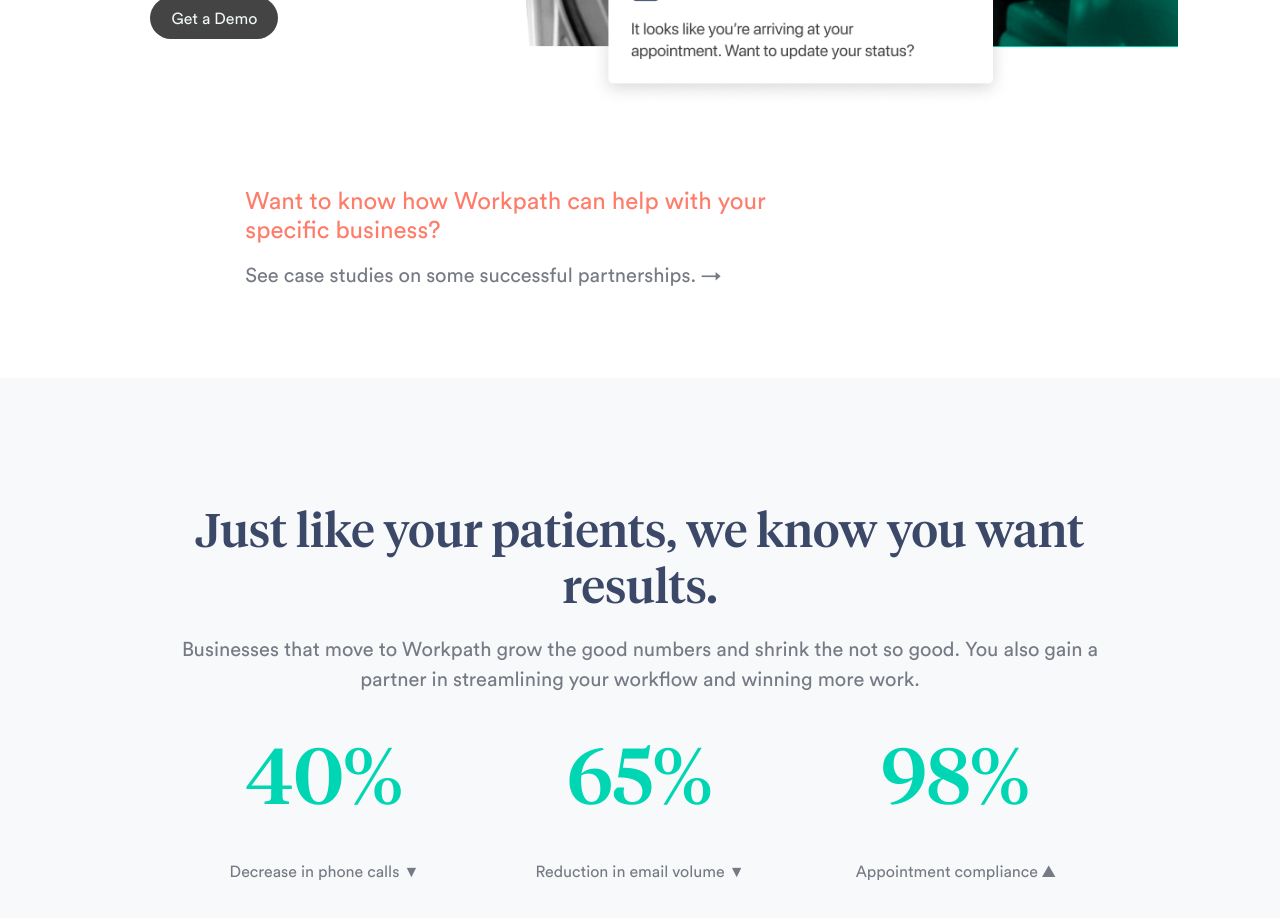
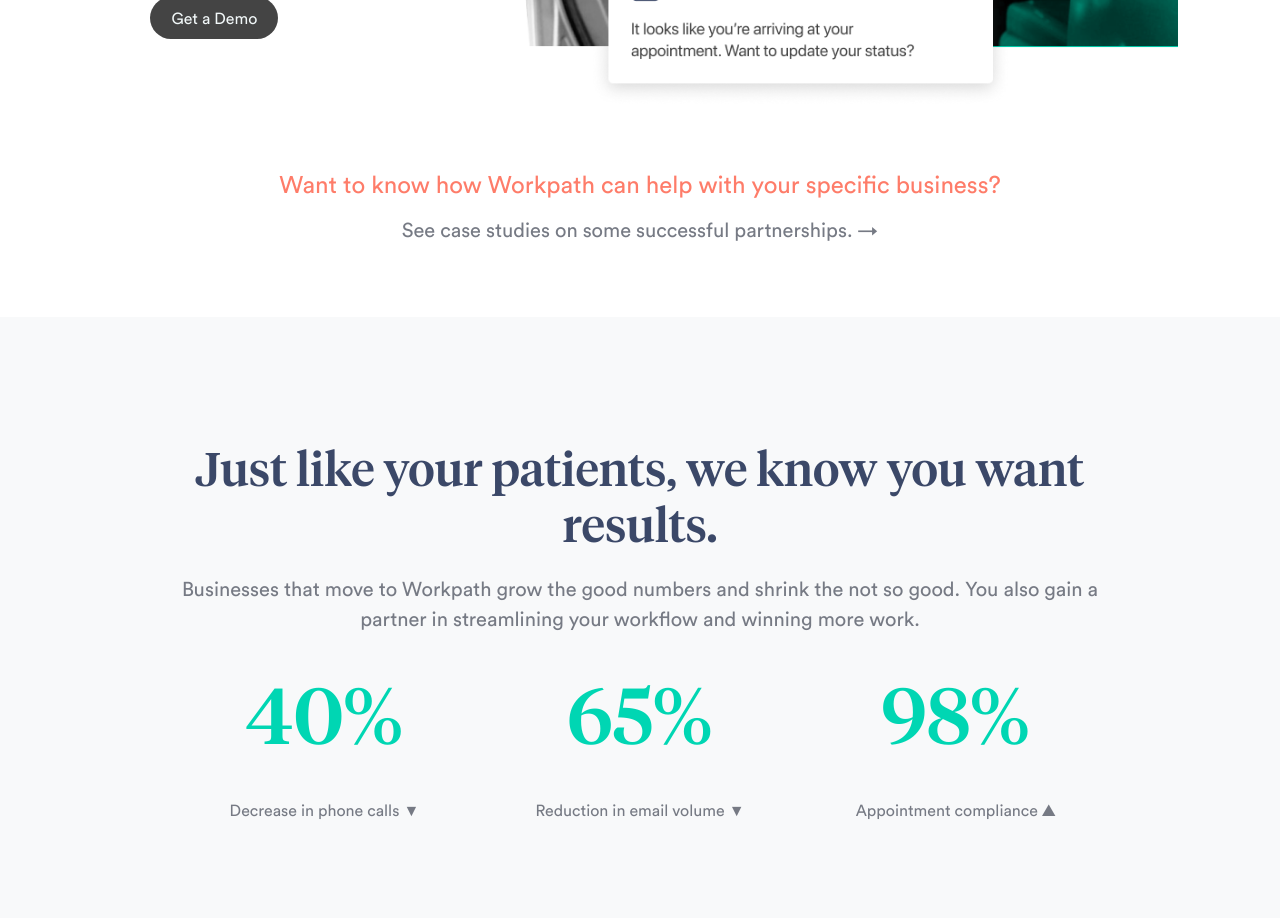
Before and after one commit to nickmjones/workpath.co, a Next.js app: page / in a window 1280 px wide. Shown: the part 2260-3178 px from the top of the page. Built offline with nearby package versions, Linux system fonts and the light colour scheme.

Commit message:
More style cleanup

```diff
--- a/pages/index.js
+++ b/pages/index.js
@@ -100,14 +100,12 @@ export default class Home extends React.Component {
 
         <Fade>
           <div className={styles.roadblock}>
-            <div className={styles.lColumn}>
-              <p className="xlarge coral">
-                Want to know how Workpath can help with your specific business?
-              </p>
-              <p className="large">
-                See case studies on some successful partnerships. &rarr;
-              </p>
-            </div>
+            <p className="xlarge coral align-center">
+              Want to know how Workpath can help with your specific business?
+            </p>
+            <p className="large align-center">
+              See case studies on some successful partnerships. &rarr;
+            </p>
           </div>
         </Fade>
 
--- a/styles/modules/index.module.scss
+++ b/styles/modules/index.module.scss
@@ -94,11 +94,9 @@
 
 .roadblock {
   grid-column: 1/-1;
-  display: flex;
-  flex-flow: column;
-  margin-bottom: 2rem;
   padding: 1rem;
   max-width: map-get($breakpoints, lg);
+  margin: 0 auto 2rem auto;
 
   @include respond-to(md) {
     grid-column: 3/11;
@@ -107,10 +105,6 @@
 
   .lColumn {
     flex: 0 75%;
-    padding: 1rem;
-  }
-  .rColumn {
-    flex: 0 25%;
     padding: 1rem;
   }
 }
```
